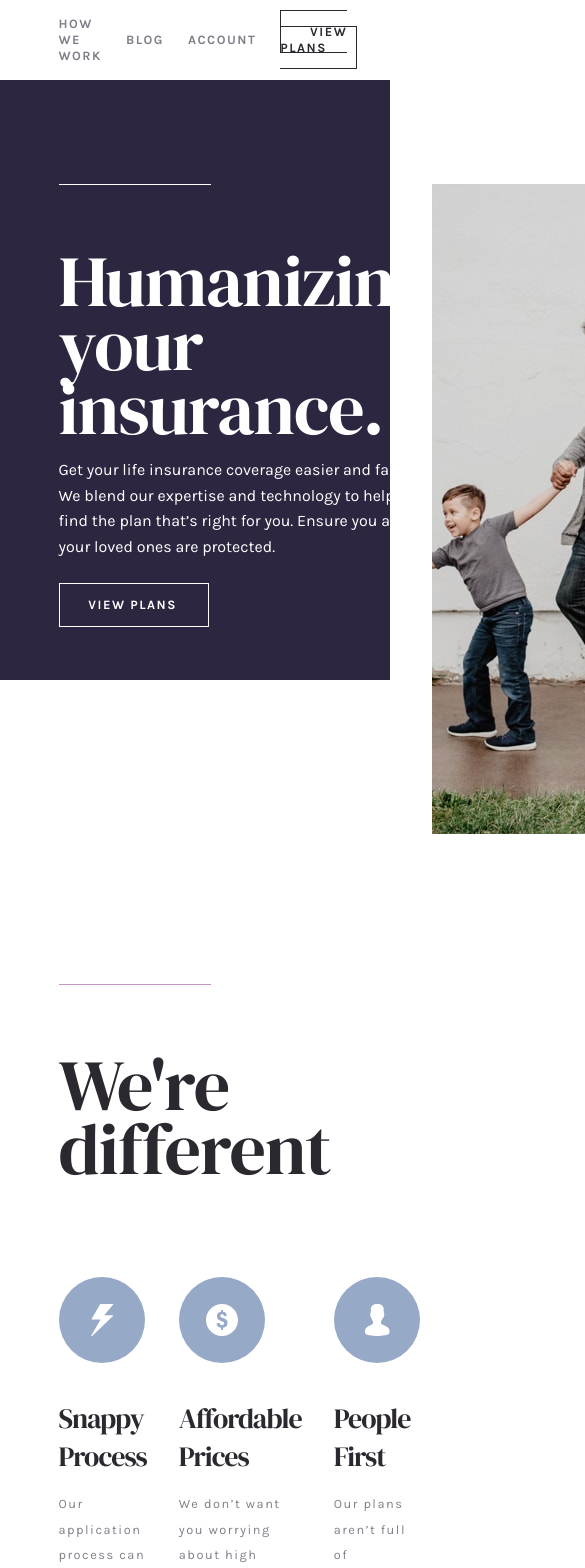
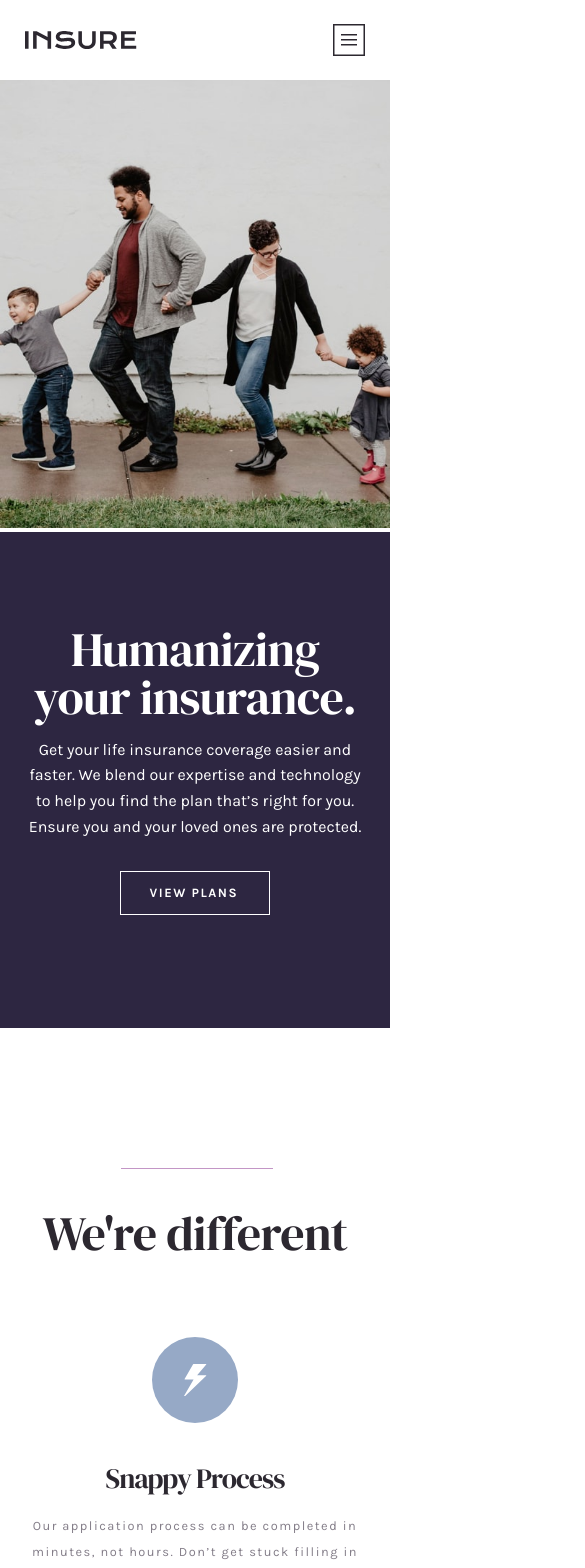
Before and after one commit to Jorai33/Insure-Landing-Page, a React (Create React App) app: page / in a window 390 px wide. Shown: the top 1568 px of the page, 585 px wide, since content can reach past the window. Built offline with nearby package versions, Linux system fonts and the light colour scheme.

Commit message:
Mobile responsive Completed

```diff
--- a/src/App.js
+++ b/src/App.js
@@ -7,13 +7,19 @@
 import snappyProcess from "../src/images/icon-snappy-process.svg";
 import prices from "../src/images/icon-affordable-prices.svg";
 import peopleFirst from "../src/images/icon-people-first.svg";
-import facebook from "../src/images/icon-facebook.svg";
-import twitter from "../src/images/icon-twitter.svg";
-import pinterest from "../src/images/icon-pinterest.svg";
-import instagram from "../src/images/icon-instagram.svg";
+// import facebook from "../src/images/icon-facebook.svg";
+// import twitter from "../src/images/icon-twitter.svg";
+// import pinterest from "../src/images/icon-pinterest.svg";
+// import instagram from "../src/images/icon-instagram.svg";
 
 // Hover States
-import { SvgFacebook, SvgInstagram, SvgPinterest, SvgTwitter } from "./styles/Svgs";
+import {
+  SvgFacebook,
+  SvgInstagram,
+  SvgPinterest,
+  SvgTwitter,
+  SvgHamburger,
+} from "./styles/Svgs";
 
 import { useState } from "react";
 
@@ -33,11 +39,19 @@
   width: 100vw;
   height: 100vh;
   background-color: #ffffff;
+
+  @media only screen and (max-width: 25rem) {
+    height: 240rem;
+  }
 `;
 
 const Container = styled.div`
   width: 70vw;
   margin: auto;
+
+  @media only screen and (max-width: 25rem) {
+    width: 87vw;
+  }
 `;
 
 const Header = styled.header`
@@ -52,10 +66,9 @@
   align-items: center;
   gap: 1.5rem;
 
-  li{
-
-    &:hover{
-      color: #2C2830;
+  li {
+    &:hover {
+      color: #2c2830;
       cursor: pointer;
     }
   }
@@ -69,34 +82,43 @@
 
       transition: all 1s ease-in-out;
 
-      &:hover{
-        background: #2C2830;
-        color: #FFFFFF;
+      &:hover {
+        background: #2c2830;
+        color: #ffffff;
       }
     }
   }
 
-  img{
-
+  @media only screen and (max-width: 25rem) {
+    display: none;
   }
 `;
 
 const Cover = styled.div`
-  width: 100%;
+  width: 100vw;
   height: 37.5rem;
   background-color: #2d2641;
 
-  position: relative;
+  @media only screen and (max-width: 25rem) {
+    height: 31rem;
+  }
+
 `;
 
 const CoverContainer = styled(Container)`
   display: grid;
   grid-template-columns: 1fr 1fr;
+
+  @media only screen and (max-width: 25rem) {
+    grid-template-columns: 1fr;
+  }
 `;
 
 const Content = styled.section`
   display: flex;
   flex-direction: column;
+
+
 `;
 
 const Line = styled.div`
@@ -106,14 +128,29 @@
   display: inline-block;
   margin-top: 6.5rem;
   margin-bottom: 4rem;
+
+  @media only screen and (max-width: 25rem) {
+    display: none;
+  }
 `;
 
 const Title = styled.h1`
   margin-bottom: 1rem;
+
+  @media only screen and (max-width: 25rem) {
+    text-align: center;
+  }
+
 `;
 
 const Text = styled.p`
   margin-bottom: 1.5rem;
+
+  @media only screen and (max-width: 25rem) {
+    margin-bottom: 2rem;
+    text-align: center;
+  }
+
 `;
 
 const PlansButton = styled.a`
@@ -131,43 +168,85 @@
 
   transition: all 1s ease-in-out;
 
+  &:hover {
+    background: #ffffff;
+    color: #2c2830;
+  }
 
-  &:hover{
-    background: #FFFFFF;
-    color: #2C2830;
+  @media only screen and (max-width: 25rem) {
+    margin: auto;
   }
+
+
 `;
 
 const CoverImage = styled.section`
   width: 34rem;
   height: 40rem;
   margin-top: 6.5rem;
+
+  @media only screen and (max-width: 25rem) {
+    display: none;
+  }
 `;
 
-// const Pattern = styled.div`
-//   position: absolute;
-//   left: 68rem;
-//   width: 43.5rem;
-// `
+const MobileImage = styled.img`
+  width: 100vw;
+  height: 28rem;
+
+  @media only screen and (min-width: 25rem) {
+    display: none;
+  }
+
+  @media only screen and (max-width: 25rem) {
+    display: inline-block;
+  }
+`;
 
 const DescriptionContainer = styled(Container)`
-  height: 83.5rem;
+  height: 84rem;
+
+  @media only screen and (max-width: 25rem) {
+    display: grid;
+    grid-template-columns: 1fr;
+    height: 112rem;
+  }
 `;
 
 const ColoredLine = styled(Line)`
   background: #c396c6;
   margin-top: 19rem;
+
+  @media only screen and (max-width: 25rem) {
+    display: inline-block;
+    margin-top: 8.75rem;
+    margin-left: 6rem;
+    margin-bottom: 2.5rem;
+  }
 `;
 
 const BlackTitle = styled(Title)`
   color: #2c2830;
   margin-bottom: 6rem;
+
+  @media only screen and (max-width: 25rem) {
+    margin-top: 0;
+    margin-bottom: 5rem;
+  }
 `;
 
 const Qualities = styled.ul`
   display: grid;
   grid-template-columns: 1fr 1fr 1fr;
   gap: 2rem;
+
+  @media only screen and (max-width: 25rem) {
+   display: flex;
+   flex-direction: column;
+   text-align: center;
+   gap: 3.5rem;
+
+  }
 `;
 
 const Icon = styled.div`
@@ -194,6 +273,13 @@
   h3 {
     color: white;
   }
+
+  @media only screen and (max-width: 25rem) {
+    height: 21.5rem;
+    margin-top: 8.75rem;
+    margin-bottom: 8.75rem;
+
+  }
 `;
 
 const BannerContainer = styled.div`
@@ -204,10 +290,18 @@
   display: flex;
   align-items: center;
   justify-content: space-between;
+
+  @media only screen and (max-width: 25rem) {
+    flex-direction: column;
+
+    h3{
+      margin-top: 4.5rem;
+      text-align: center;
+    }
+  }
 `;
 
 const WorkButton = styled(PlansButton)`
-  /* text-align: center; */
   width: 10.7rem;
 `;
 
@@ -216,58 +310,94 @@
   height: 30rem;
   background-color: #fafafa;
   padding-top: 4rem;
+
+   @media only screen and (max-width: 25rem) {
+   height: 64rem;
+
+  }
 `;
 
-const FooterContainer = styled(Container)`
+const FooterContainer = styled(Container)``;
+
+const FooterHeader = styled(Header)`
+  @media only screen and (max-width: 25rem) {
+   display: flex;
+   flex-direction: column;
+  }
 `;
 
-const FooterHeader = styled(Header)`
+const FooterNavbar = styled(Navbar)`
+  @media only screen and (max-width: 25rem) {
+    margin-top: 2rem;
+    display: flex;
 
+
+  }
 `;
 
-const FooterIcon = styled.li`
-`;
+const FooterIcon = styled.li``;
 
 const FooterLine = styled(Line)`
   width: 100%;
-  background: #DADADA;
+  background: #dadada;
   margin-top: 2.25rem;
   margin-bottom: 3rem;
+
+  @media only screen and (max-width: 25rem) {
+    display: inline-block;
+    width: 20rem;
+    margin: 2.5rem auto;
+  }
 `;
 
 const LastInfo = styled.div`
   display: grid;
   grid-template-columns: repeat(4, 1fr);
+
+  @media only screen and (max-width: 25rem) {
+    grid-template-columns: 1fr;
+    text-align: center;
+    gap: 2.5rem;
+  }
 `;
 
 const Company = styled.ul`
-  &>:first-child{
+  & > :first-child {
     margin-bottom: 2.25rem;
   }
 
-  &>:nth-child(n+2){
-    color: #2D2641;
+  & > :nth-child(n + 2) {
+    color: #2d2641;
     margin-bottom: 1rem;
 
-    &:hover{
+    &:hover {
       cursor: pointer;
       text-decoration: underline;
     }
   }
-
 `;
 
 const Help = styled(Company)``;
-const Contact= styled(Company)``;
+const Contact = styled(Company)``;
 const Others = styled(Company)``;
 
+const StyledHamburger = styled(SvgHamburger)`
+  @media only screen and (min-width: 25rem) {
+    display: none;
+  }
+`;
 
 function App() {
+  const [facebookHovered, setFbHovered] = useState(false);
+  const [twitterHovered, setTwHovered] = useState(false);
+  const [pinterestHovered, setPtHovered] = useState(false);
+  const [instagramHovered, setIgHovered] = useState(false);
 
-  const [ facebookHovered, setFbHovered] = useState(false);
-  const [ twitterHovered, setTwHovered] = useState(false);
-  const [ pinterestHovered, setPtHovered] = useState(false);
-  const [ instagramHovered, setIgHovered] = useState(false);
+  const [hamburgerOpen, setHamburgerOpen] = useState(false);
+
+  const handleToggle = () => {
+    setHamburgerOpen(!hamburgerOpen);
+  }
 
   return (
     <ThemeProvider theme={theme}>
@@ -276,6 +406,10 @@
         <Container>
           <Header>
             <Logo />
+            <StyledHamburger open={hamburgerOpen} onClick={handleToggle} >
+
+
+            </StyledHamburger>
             <Navbar>
               <li>How we work</li>
               <li>Blog</li>
@@ -286,10 +420,8 @@
             </Navbar>
           </Header>
         </Container>
+        <MobileImage src={coverImage} alt="Walking Family" />
         <Cover>
-          {/* <Pattern>
-            <img src={introPattern} alt="pattern" />
-          </Pattern> */}
           <CoverContainer>
             <Content>
               <Line />
@@ -356,73 +488,64 @@
           <FooterContainer>
             <FooterHeader>
               <Logo />
-              <Navbar>
+              <FooterNavbar>
                 <FooterIcon>
-                  {/* <img src={facebook} alt="facebook" /> */}
                   <SvgFacebook
-                    fill={facebookHovered ? "#2C2830" : "#837D88" }
+                    fill={facebookHovered ? "#2C2830" : "#837D88"}
                     onMouseOver={() => setFbHovered(!facebookHovered)}
                     onMouseOut={() => setFbHovered(!facebookHovered)}
                   />
                 </FooterIcon>
                 <FooterIcon>
                   <SvgTwitter
-                    fill={twitterHovered ? "#2C2830" : "#837D88" }
+                    fill={twitterHovered ? "#2C2830" : "#837D88"}
                     onMouseOver={() => setTwHovered(!twitterHovered)}
                     onMouseOut={() => setTwHovered(!twitterHovered)}
                   />
                 </FooterIcon>
                 <FooterIcon>
                   <SvgPinterest
-                    fill={pinterestHovered ? "#2C2830" : "#837D88" }
+                    fill={pinterestHovered ? "#2C2830" : "#837D88"}
                     onMouseOver={() => setPtHovered(!pinterestHovered)}
                     onMouseOut={() => setPtHovered(!pinterestHovered)}
                   />
                 </FooterIcon>
                 <FooterIcon>
                   <SvgInstagram
-                    fill={instagramHovered ? "#2C2830" : "#837D88" }
+                    fill={instagramHovered ? "#2C2830" : "#837D88"}
                     onMouseOver={() => setIgHovered(!instagramHovered)}
                     onMouseOut={() => setIgHovered(!instagramHovered)}
                   />
                 </FooterIcon>
-              </Navbar>
+              </FooterNavbar>
             </FooterHeader>
             <FooterLine />
             <LastInfo>
               <Company>
-
                 <li>OUR COMPANY</li>
                 <li>HOW WE WORK</li>
                 <li>WHY INSURE?</li>
                 <li>VIEW PLANS</li>
                 <li>REVIEWS</li>
-
               </Company>
               <Help>
-
                 <li>HELP ME</li>
                 <li>FAQ</li>
                 <li>TERMS OF USE</li>
                 <li>PRIVACY POLICY</li>
                 <li>COOKIES</li>
-
               </Help>
               <Contact>
-
                 <li>CONTACT</li>
                 <li>SALES</li>
                 <li>SUPPORT</li>
                 <li>LIVE CHAT</li>
-
               </Contact>
               <Others>
-
                 <li>OTHERS</li>
                 <li>CAREERS</li>
                 <li>PRESS</li>
                 <li>LICENSES</li>
-
               </Others>
             </LastInfo>
           </FooterContainer>
--- a/src/styles/globalStyle.js
+++ b/src/styles/globalStyle.js
@@ -19,6 +19,14 @@
     line-height: 4rem;
     letter-spacing: -1px;
     color: #FFFFFF;
+
+    @media only screen and (max-width: 25rem) {
+    font-size: 3rem;
+    line-height: 3rem;
+    letter-spacing: -0.67px;
+
+    margin-top: 5.8rem;
+  }
  }
 
  h2 {
@@ -35,6 +43,13 @@
     font-size: 3.5rem;
     line-height: 3.5rem;
     letter-spacing: -0.777778px;
+
+
+    @media screen {
+        font-size: 2.5rem;
+        line-height: 2.5rem;
+        letter-spacing: -0.56px;
+    }
 
  }
 
@@ -61,6 +76,10 @@
 
  }
 
+ img{
+     max-width: 100%;
+ }
+
 `;
 
 export default GlobalStyle;
```
Also changed, not shown: 1 other file (tests, documents, lock files or other folders). Lines whose indentation alone changed are shown as unchanged.
